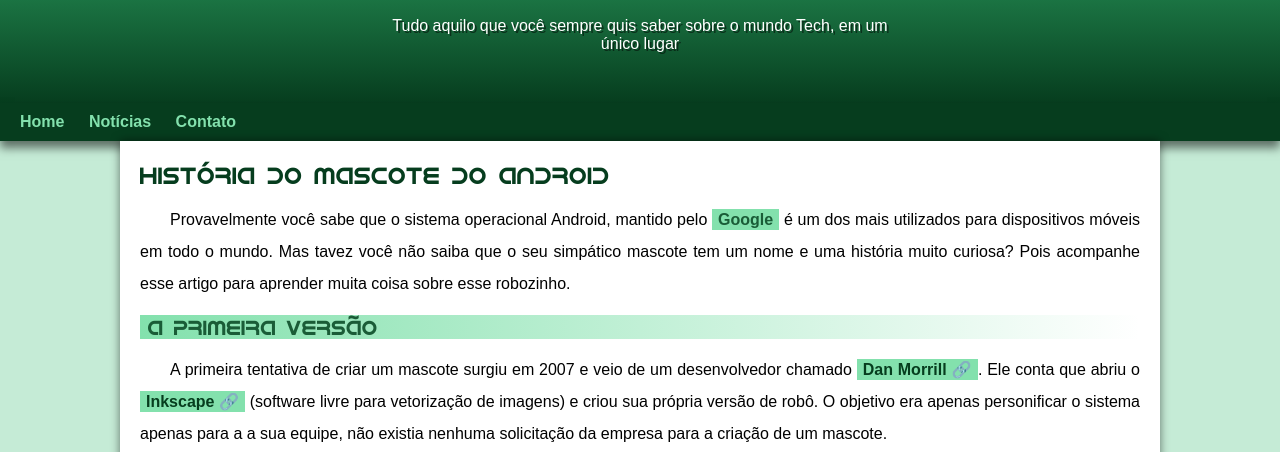
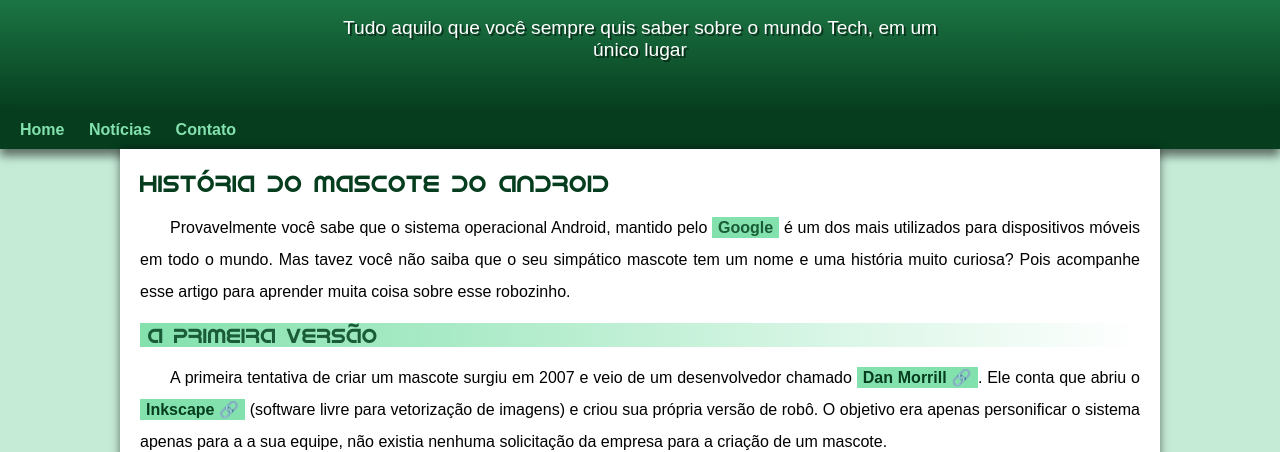
Before and after one commit to lucjls/projeto2, a plain HTML site: page index.html in a window 1280 px wide. Shown: the part 100-552 px from the top of the page. Drawn offline with Linux system fonts and the light colour scheme.

Commit message:
atualização

```diff
--- a/style.css
+++ b/style.css
@@ -47,9 +47,9 @@ header > h1 {
 }
 header > p {
     font-family: var(--fonte-padrao);
-    font-size: 1em;
+    font-size: 1.2em;
     color:white;
-    max-width: 500px;
+    max-width: 600px;
     padding-right: 10px;
     padding-left: 10px;
     margin: auto;
```
